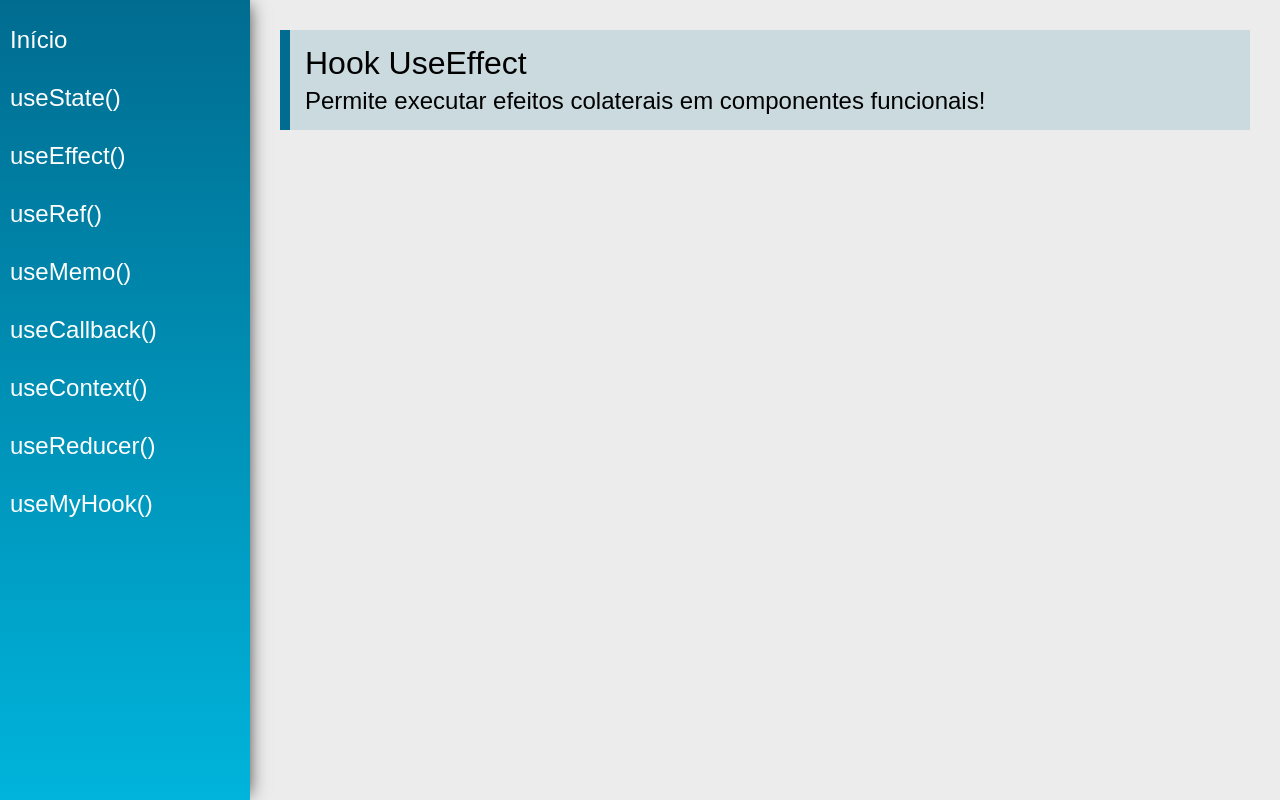
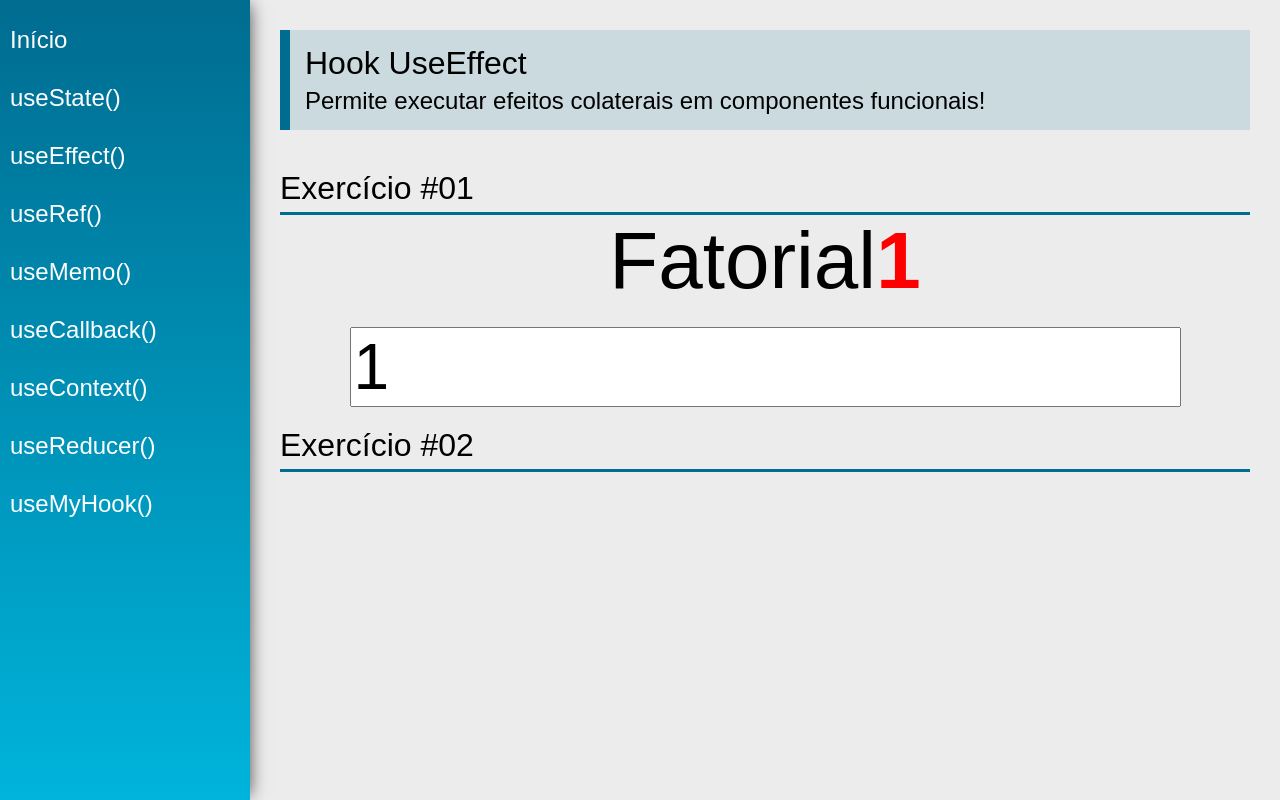
Before and after one commit to mauraodev/cod3r-hooks, a React (Create React App) app: page /useEffect in a window 1280 px wide. Built offline with nearby package versions, Linux system fonts and the light colour scheme.

Commit message:
USeEffect

```diff
--- a/src/views/examples/UseEffect.jsx
+++ b/src/views/examples/UseEffect.jsx
@@ -1,15 +1,60 @@
-import React from 'react'
-import PageTitle from '../../components/layout/PageTitle'
+import React, { useEffect, useState } from "react";
+import PageTitle from "../../components/layout/PageTitle";
+import SectionTitle from "../../components/layout/SectionTitle";
+
+function calcFatorial(num) {
+  const n = parseInt(num);
+  if (n < 0) return -1;
+  if (n === 0) return 1;
+  return calcFatorial(n - 1) * n;
+}
 
 const UseEffect = (props) => {
+  const [number, setNumber] = useState(1);
+  const [fatorial, setFatorial] = useState(1);
+
+  useEffect(
+    function () {
+      setFatorial(calcFatorial(number));
+    },
+    [number]
+  );
+
+  useEffect(
+    function () {
+      if (fatorial > 100000) {
+        document.title = "Eita!!!";
+      }
+    },
+    [fatorial]
+  );
+
   return (
     <div className="UseEffect">
       <PageTitle
         title="Hook UseEffect"
         subtitle="Permite executar efeitos colaterais em componentes funcionais!"
       />
+
+      <SectionTitle title="Exercício #01" />
+      <div className="center">
+        <div>
+          <span className="text">Fatorial</span>
+          <span className="text red">
+            {fatorial === -1 ? "Não exite" : fatorial}
+          </span>
         </div>
-    )
-}
+        <input
+          type="number"
+          className="input"
+          value={number}
+          onChange={(e) => setNumber(e.target.value)}
+        />
+      </div>
 
-export default UseEffect
+      <SectionTitle title="Exercício #02" />
+    </div>
+  );
+};
+
+export default UseEffect;
```
Lines whose indentation alone changed are shown as unchanged.
